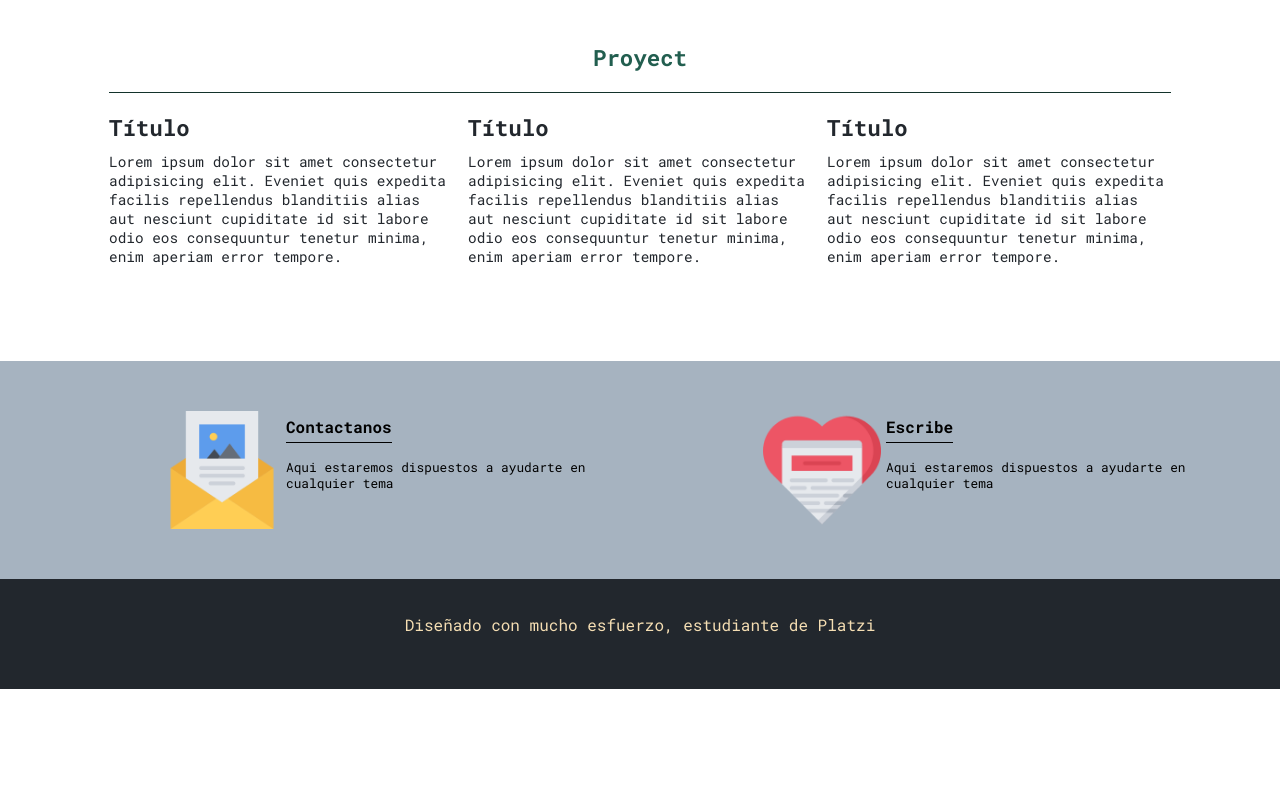
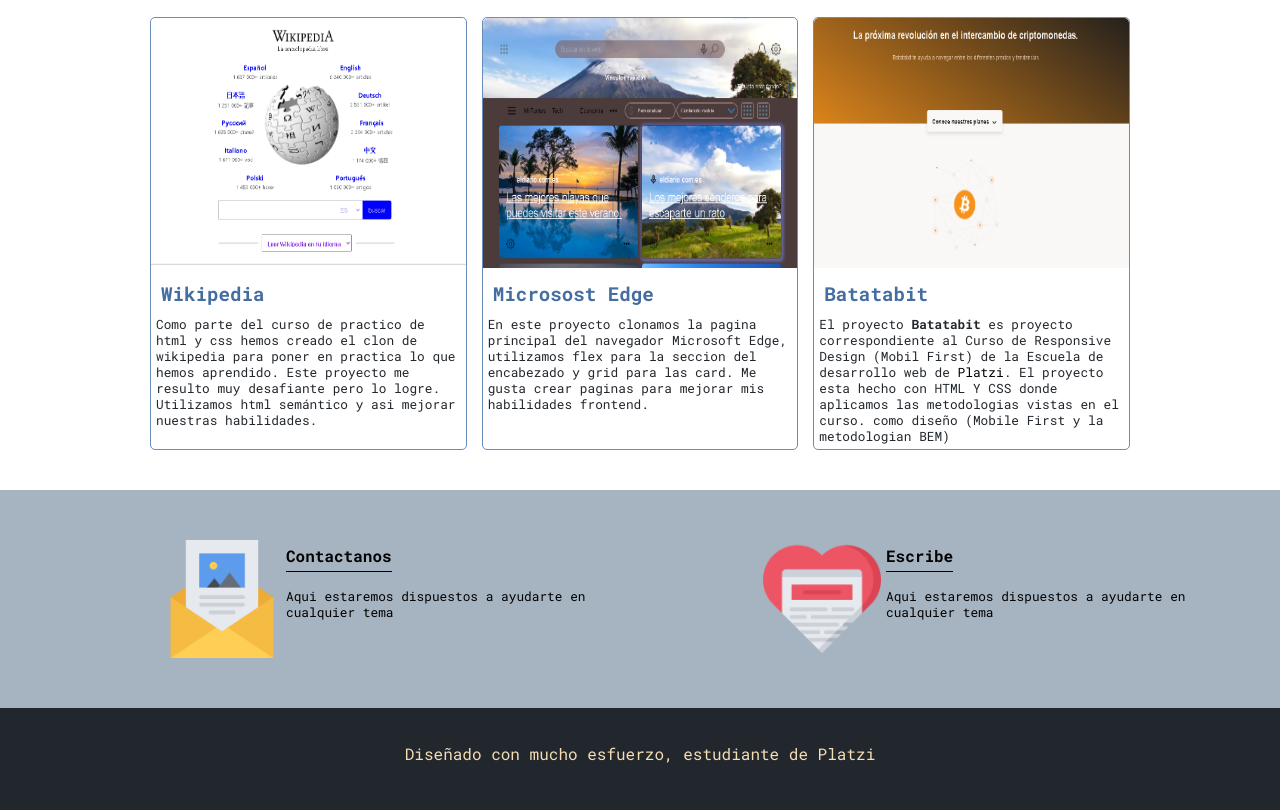
Before and after one commit to orellana179/blogpersonal, a plain HTML site: page perfil.html in a window 1280 px wide. Shown: the part 621-1431 px from the top of the page. Before the commit the page ends 1310 px from the top, so only its background shows below. Drawn offline with Linux system fonts and the light colour scheme.

Commit message:
Modificamos la seccion de los proyectos agregando estilos a los proyectos

```diff
--- a/css/main.css
+++ b/css/main.css
@@ -181,11 +181,11 @@
 }
 .blogs-post-container h3{
     border-bottom: 1px solid #47cfac;
-    width: 85%;
     padding: 10px;
     font-size: 1.4rem;
     text-align: center;
-    margin: 0 auto;
+    margin-bottom: 25px;
+    padding-bottom: 25px;
 }
 .blogs-post-container .post-container{
     display: inline-block;
@@ -311,14 +311,14 @@
     color: #7a5dbe;
 }
 .proyect{
-    padding: 50px;
     width: 100%;
     display: grid;
     grid-template-rows: 50px 4fr;
     gap: 20px;
+    padding-top: 50px;
 }
 .proyect .proyect-h1{
-    width: 90%;
+    width: 100%;
     margin: 0 auto;
     text-align: center;
     font-size: 1.4rem;
@@ -327,19 +327,36 @@
 }
 .proyect .proyect-items{
     display: grid;
-    width: 90%;
+    width: 100%;
     grid-template-columns:repeat(3,2fr);
     gap: 15px;
-    margin: 0 auto;
+}
+.proyect .proyect-items article{
+    border:1px solid#688cbb;
+    border-radius: 5px;
+}
+.proyect .proyect-items article:hover{
+    box-shadow: 1px 1px 2px 2px #cdc9dd;
+}
+.proyect .proyect-items img{
+    border-top-left-radius: 5px;
+    border-top-right-radius: 5px;
+    width: 100%;
+    height: 250px;
 }
 .proyect-items article h3{
-    font-size: 1.4rem;
+    font-size: 1.2rem;
     color: #22272d;
     font-weight: bold;
-    margin-bottom: 10px;
+    margin: 10px;
+
+}
+.proyect-items article h3 a{
+    color: #446da0;
+
 }
 .proyect-items article p{
-    font-size: 0.9rem;
+    font-size: 0.8rem;
     color: #22272d;
-    margin-bottom: 5px;
+    margin: 5px;
 }
--- a/perfil.html
+++ b/perfil.html
@@ -21,7 +21,7 @@
         </section>
         <nav>
             <section class="nav-logo-container">
-                <a href=""><img src="assets/assets/img/Logo-negro.png" alt="Logo de mi blog"></a>
+                <a href="index.html"><img src="assets/assets/img/Logo-negro.png" alt="Logo de mi blog"></a>
             </section>
             <section class="profile-link">
                 <a href="perfil.html">Sobre mi</a>
@@ -29,31 +29,42 @@
         </nav>
     </header>
     <main>
-        <section class="perfil">
+        <section class="perfil grid-container">
             <img src="assets/assets/img/Foto-perfil-twitter.jpg" alt="Esta la foto de mi perfil kevin Orellana">
             <div class="perfil-info">
                 <h1>Hello world!</h1>
                 <h3>saludo?</h3>
                 <p>I am <a href="">Kevin alexander Melgar Orellana</a> I born in 1995 in octuber 18 day. from Zacatecoluca, La Paz, El Salvador, yes I am Salvadoream my country is very small, but is very very beautifull. The climate is tropical, the tipical food is Pupusas.
                 </p>
-                <p>Lorem ipsum dolor sit amet consectetur adipisicing elit. Culpa sint reprehenderit obcaecati ratione blanditiis! Iste, molestiae, non neque suscipit aperiam nesciunt !</p>
-                <a href="index.html" class="info-container-button">Entra ya!</a>
+                <a href="blogs.html" class="info-container-button">Mas blogs</a>
             </div>
         </section>
-        <section class="proyect">
+        <section class="proyect grid-container">
             <h1 class="proyect-h1">Proyect</h1>
             <div class="proyect-items">
                 <article>
-                    <h3>Título</h3>
-                    <p>Lorem ipsum dolor sit amet consectetur adipisicing elit. Eveniet quis expedita facilis repellendus blanditiis alias aut nesciunt cupiditate id sit labore odio eos consequuntur tenetur minima, enim aperiam error tempore.</p>
+                    <img src="proyect.img/proyect-wiki.png" alt="Imagen del proyecto Wikipedia">
+                    <h3><a href="https://orellana179.github.io/wikipediaclon/">Wikipedia</a></h3>
+                    <p>Como parte del curso de practico de html y css hemos creado el clon de wikipedia para poner en practica lo que hemos aprendido. Este proyecto me resulto muy desafiante pero lo logre. Utilizamos html semántico y asi mejorar nuestras habilidades.</p>
                 </article>
                 <article>
-                    <h3>Título</h3>
-                    <p>Lorem ipsum dolor sit amet consectetur adipisicing elit. Eveniet quis expedita facilis repellendus blanditiis alias aut nesciunt cupiditate id sit labore odio eos consequuntur tenetur minima, enim aperiam error tempore.</p>
+                    <img src="proyect.img/principal-edge.png" alt="Imagen del proyecto Pagina principal del navegador Edge">
+                    <h3>
+                        <a href="https://orellana179.github.io/github.io-edge/">
+                            Microsost Edge
+                        </a>
+                    </h3>
+                    <p>En este proyecto clonamos la pagina principal del navegador Microsoft Edge, utilizamos flex para la seccion del encabezado y grid para las card. Me gusta crear paginas para mejorar mis habilidades frontend.</p>
                 </article>
+
                 <article>
-                    <h3>Título</h3>
-                    <p>Lorem ipsum dolor sit amet consectetur adipisicing elit. Eveniet quis expedita facilis repellendus blanditiis alias aut nesciunt cupiditate id sit labore odio eos consequuntur tenetur minima, enim aperiam error tempore.</p>
+                        <img src="proyect.img/batatabit.png" alt="Imagen del proyecto Batatabit">
+                    <h3>
+                        <a href="https://orellana179.github.io/responsiveDesignMf.github.io/">
+                            Batatabit
+                        </a>
+                    </h3>
+                    <p>El proyecto <b>Batatabit</b> es proyecto correspondiente al Curso  de Responsive Design (Mobil First) de la Escuela de desarrollo web de <a href="www.latzi.com/">Platzi</a>. El proyecto esta hecho con HTML Y CSS donde aplicamos las metodologias vistas en el curso. como diseño (Mobile First y la metodologian BEM)</p>
                 </article>
             </div>
         </section>
```
Also changed, not shown: blog.html (+1 -1 lines), blogs.html (+2 -2 lines), index.html (+1 -1 lines), proyect.img/batatabit.png (added), proyect.img/principal-edge.png (added), proyect.img/proyect-wiki.png (added).
